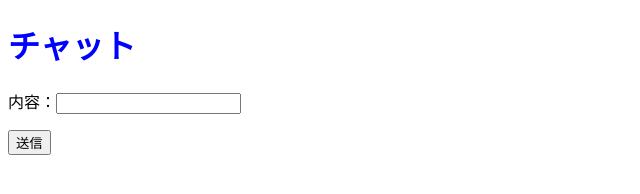
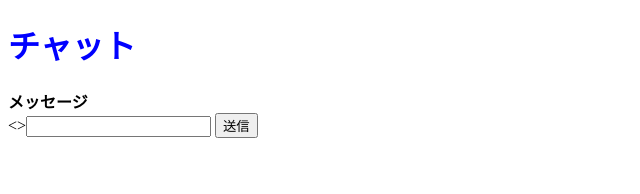
Before and after one commit to 10chite/chat-app, a website: page template.html in a window 1280 px wide. Shown: the whole page, without its empty margins (0-640 px from the left). Drawn offline with Linux system fonts and the light colour scheme.

Commit message:
「メッセージ」が表示されるように追加

```diff
--- a/template.html
+++ b/template.html
@@ -10,8 +10,9 @@
     <ul>
       <!-- posts -->
     </ul>
+    <b>メッセージ</b>
     <form action="/send" method="post">
-      <p>内容：<input id="message-input" type="text" name="message" /></p>
+      <><input id="message-input" type="text" name="message" />
       <button type="submit">送信</button>
     </form>
     <script src="/script.js"></script>
```
